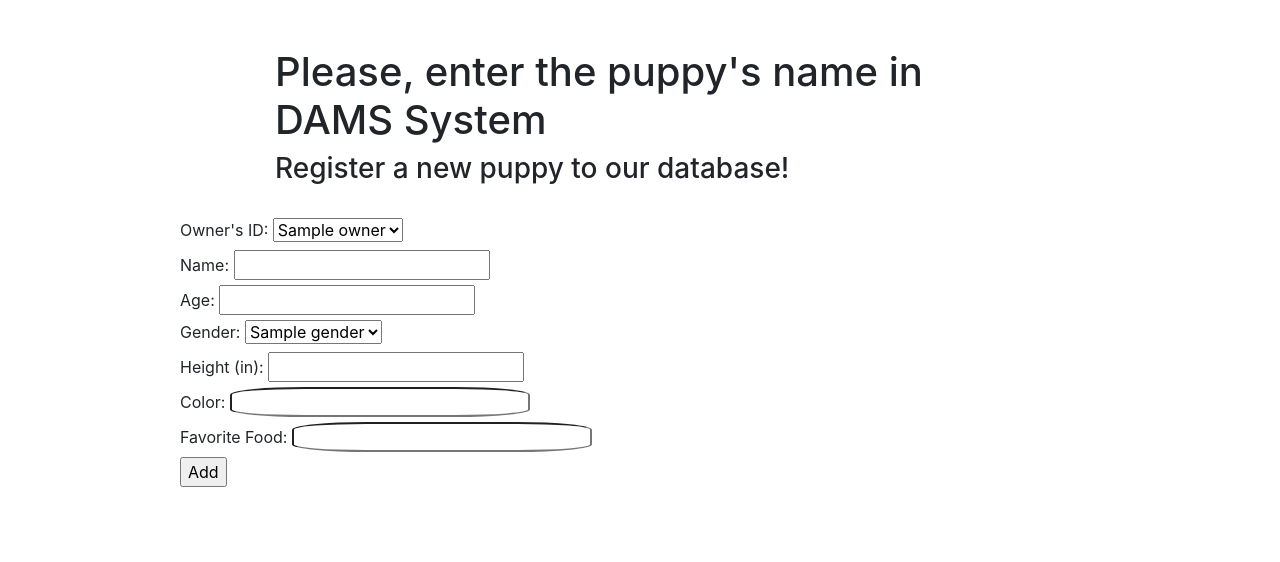
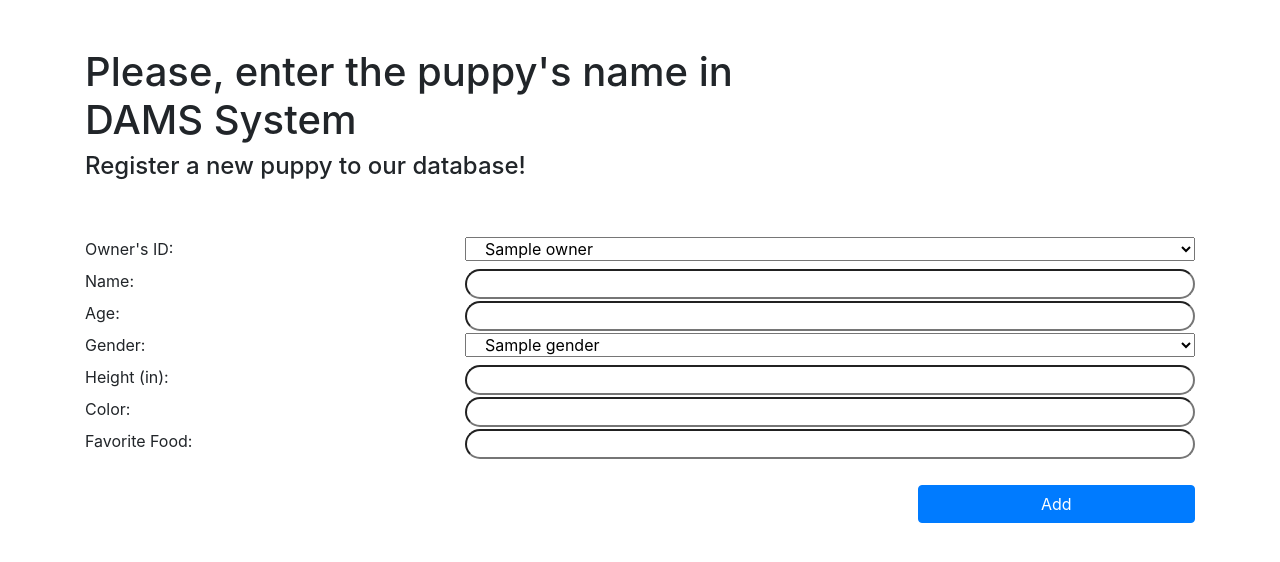
Before and after one commit to ivanzapatarivera/Python_Exercise_2, a Flask app: template templates/add_puppy.html in a window 1280 px wide. Shown: the part 56-618 px from the top of the page. Run offline with Flask 2, Linux system fonts and the light colour scheme; tables that the repository leaves empty hold one stand-in row (values such as "Sample post"); the template is opened without the code that fills it: values that come from a table or form of the project are taken from there, most other values are stand-ins (such as "Sample title", 1, 10 or a date in 2020); parts of the project's set-up code (start-up, migrations or seed data) failed here and were passed over; some libraries are stand-ins or nearby versions.

Commit message:
Style grid OK

```diff
--- a/static/style.css
+++ /dev/null
@@ -1,8 +0,0 @@
-#owner, #name, #nickname, #height_in_inches, #color, #favorite_food {
-    width: 300px;
-    border-radius: 25%;
-}
-
-submit {
-    padding-top: 25px;
-}
--- /dev/null
+++ b/static/styles/style.css
@@ -0,0 +1,3 @@
+.input {
+    border-radius: 25px;
+}
--- a/templates/add_puppy.html
+++ b/templates/add_puppy.html
@@ -3,36 +3,91 @@
 {% block content %}
 
 <div class="container mt-5">
-    <div class="row">
-        <div class="col-8 mx-auto">
+    <div class="row mb-5">
+        <div class="col-12 mx-auto">
             <h1>Please, enter the puppy's name in<br>DAMS System</h1>
-            <h3>Register a new puppy to our database!</h3>
+            <h4>Register a new puppy to our database!</h4>
         </div>
     </div>
     <div class="row">
-        <div class="col-10 mx-auto">
+        <div class="col-12 col-md-12 mx-auto">
             <form method="POST">
-                {{form.hidden_tag()}}<br>
+                <div class="row">
+                    <div class="col-4">
+                        {{form.hidden_tag()}}
+                    </div>
+                    <div class="col-8">
+                    </div>
+                </div>
+                <div class="row">
+                    <div class="col-4">
                         {{form.owner_id.label}}
-                <SELECT name="owner_id">
+                    </div>
+                    <div class="col-8">
+                        <SELECT name="owner_id" class="col-12">
                             {% for id in owner_list %}
                             <OPTION value={{ id.owner_id }}>{{id.owner_name}}</OPTION>
                             {% endfor %}
                         </SELECT>
-                <br>
-                {{form.puppy_name.label}} {{form.puppy_name()}}<br>
-                {{form.age.label}} {{form.age()}}<br>
+                    </div>
+                </div>
+                <div class="row">
+                    <div class="col-4">
+                        {{form.puppy_name.label}}
+                    </div>
+                    <div class="col-8">
+                        {{form.puppy_name(class="col-12 input")}}
+                    </div>
+                </div>
+                <div class="row">
+                    <div class="col-4">
+                        {{form.age.label}}
+                    </div>
+                    <div class="col-8">
+                        {{form.age(class="col-12 input")}}
+                    </div>
+                </div>
+                <div class="row">
+                    <div class="col-4">
                         {{form.gender.label}}
-                <SELECT name="gender">
+                    </div>
+                    <div class="col-8">
+                        <SELECT name="gender" class="col-12">
                             {% for gender in gender_list %}
                             <OPTION value="{{ gender }}">{{gender}}</OPTION>
                             {% endfor %}
                         </SELECT>
-                <br>
-                {{form.height_inches.label}} {{form.height_inches()}}<br>
-                {{form.color.label}} {{form.color()}}<br>
-                {{form.favorite_food.label}} {{form.favorite_food()}}<br>
-                {{form.submit()}}<br>
+                    </div>
+                </div>
+                <div class="row">
+                    <div class="col-4">
+                        {{form.height_inches.label}}
+                    </div>
+                    <div class="col-8">
+                        {{form.height_inches(class="col-12 input")}}
+                    </div>
+                </div>
+                <div class="row">
+                    <div class="col-4">
+                        {{form.color.label}}
+                    </div>
+                    <div class="col-8">
+                        {{form.color(class="col-12 input")}}
+                    </div>
+                </div>
+                <div class="row">
+                    <div class="col-4">
+                        {{form.favorite_food.label}}
+                    </div>
+                    <div class="col-8">
+                        {{form.favorite_food(class="col-12 input")}}
+                    </div>
+                </div>
+                <div class="row">
+                    <div class="col-12 d-flex justify-content-end">
+                        {{form.submit(class="mt-4 col-3 btn btn-primary")}}
+                    </div>
+                </div>
             </form>
         </div>
     </div>
--- a/templates/base.html
+++ b/templates/base.html
@@ -7,7 +7,7 @@
 <meta name="Description" content="Jersey For Puppies DAMS (Data Management System)"/>
 <link rel="stylesheet" href="https://cdnjs.cloudflare.com/ajax/libs/twitter-bootstrap/4.6.0/css/bootstrap.min.css">
 <link rel="stylesheet" href="https://cdnjs.cloudflare.com/ajax/libs/font-awesome/5.15.2/css/all.min.css">
-<link rel="stylesheet" href="{{ url_for('static', filename='style.css') }}">
+<link rel="stylesheet" href="{{ url_for('static', filename='styles/style.css') }}">
 <title>Jersey For Puppies DAMS (Data Management System)</title>
 </head>
 <body>
```
Lines whose indentation alone changed are shown as unchanged.
